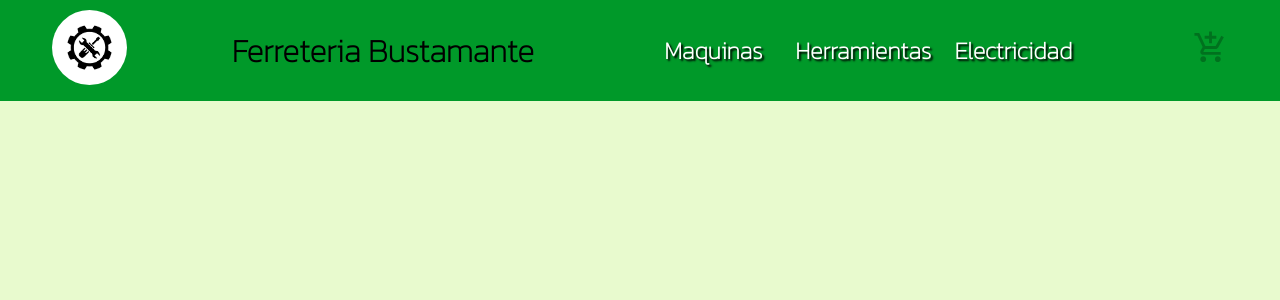
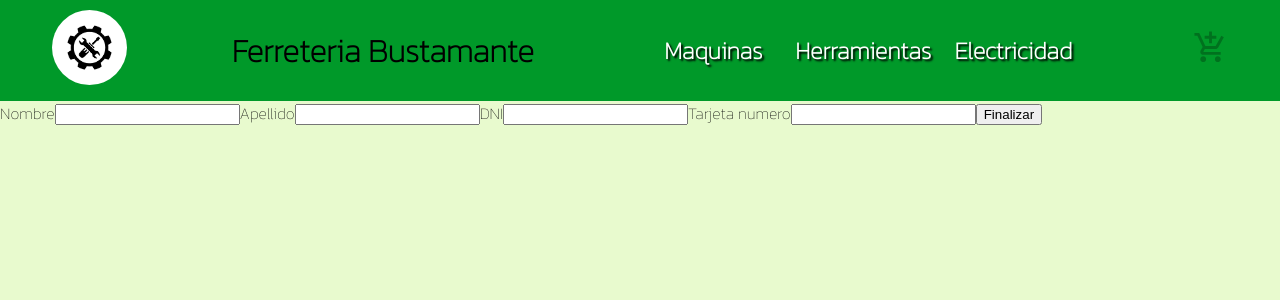
Before and after one commit to ftejeda95/Proyecto-React, a React (Create React App) app: page /form in a window 1280 px wide. Shown: the top 300 px of the page. Built offline with nearby package versions, Linux system fonts and the light colour scheme.

Commit message:
incorporacion parcial Form

```diff
--- a/src/App.js
+++ b/src/App.js
@@ -6,6 +6,7 @@ import ItemDetailContainer from './Components/ItemDetailContainer';
 import {  BrowserRouter,  Routes,  Route,} from "react-router-dom";
 import Cart from './Components/Cart';
 import CartContex from './Components/CartContext'
+import Form from './Components/Form';
 
 function App() {
 
@@ -19,6 +20,7 @@ function App() {
         <Route path='/category/:categoryId' element={<ItemListContainer greeting='Construyendo Juntos'/>}/>
         <Route path='/item/:itemId' element={<ItemDetailContainer/>}/>
         <Route path='/cart' element={<Cart/>}/>
+        <Route path='/form' element={<Form/>}/>
       </Routes>
     </CartContex>
     </BrowserRouter>   );
--- a/src/Components/Cart.js
+++ b/src/Components/Cart.js
@@ -1,11 +1,32 @@
 import React, { useContext, useEffect, useState } from "react";
 import { cartContext } from "./CartContext";
 import { Link } from "react-router-dom";
+import { doc,addDoc,collection,serverTimestamp } from "firebase/firestore";
+import { db } from "../Firebase/Firebase";
 
 const Cart = () =>{
     const {products,RemoveItem,Clear,QuantityProducts,Price} = useContext(cartContext)
-
-
+    const [idVenta,setIdventa]=useState("")
+    const datosComprador = {
+        nombre:"leo",
+        apellido:"lele",
+        correo:"leleleo@gmail.com"
+    }
+    const finalizarCompra=()=>{
+        const ventasCollection = collection(db,"ventas");
+        addDoc(ventasCollection, {
+            datosComprador,
+            items: products,
+            date:serverTimestamp(),
+            total:Price,
+            // stock:products.forEach(element => {
+            //     (element.stock) - (element.qty)
+            // }),
+        }).then((result)=>
+            setIdventa(result.id),
+            console.log(idVenta)
+        )
+    }
 
      return(
       QuantityProducts === 0 ? <h3 className="tittle">¡El carrito esta vacío! <Link to="/" className="toHome"> Haga click aquí </Link> para agregar Productos.</h3>
@@ -20,11 +41,13 @@ const Cart = () =>{
                     <Link to={`/item/${product.id}`}><button className="buttonCard">Ver Producto</button></Link>
                     <p className="textCardCart">Precio: ${product.price}</p>
                     <p className="textCardCart">Cantidad en Carrito: {product.qty}</p>
-                    <button onClick={()=>RemoveItem(product.id)}  className="buttonCardCart">Eliminar Item</button> <button onClick={Clear}  className="buttonCardCart">Limpiar Items</button>
+                    <button onClick={()=>RemoveItem(product.id)}  className="buttonCardCart">Eliminar Item</button>
                 </div>
         </div>)}
         </div>
+        <button onClick={Clear}  className="buttonCardCart">Limpiar Items</button>
         <h3 className="price">Precio Total de la Compra: ${Price}</h3>
+        <Link to={"/form"}><button className="buttonCardCart">Finalizar Compra</button></Link>
      </div>
      )
 }
--- /dev/null
+++ b/src/Components/Form.js
@@ -0,0 +1,20 @@
+import React from "react";
+
+const Form = () =>{
+
+return(
+    <form>
+        <label >Nombre
+        <input name="name" type="text"></input></label>
+        <label >Apellido
+        <input name="surname" type="text"></input></label>
+        <label>DNI
+        <input name="dni" type="number"></input></label>
+        <label>Tarjeta numero
+        <input name="tarjeta" type="number"></input></label>
+        <button type="submit">Finalizar</button>
+    </form>
+    )
+}
+
+export default Form
```
